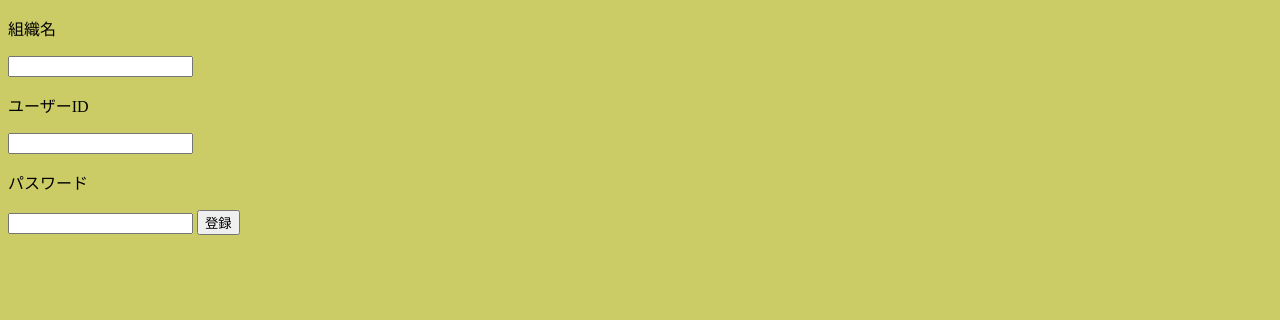
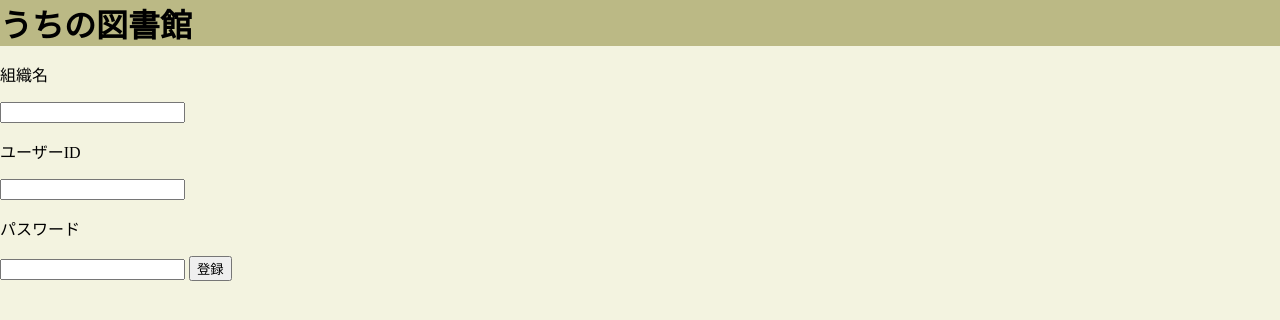
Before and after one commit to yo16/bookshelf_2023, a Flask app: page /signup in a window 1280 px wide. Shown: the top 320 px of the page. Run offline with Flask 3, Linux system fonts and the light colour scheme; parts of the project's set-up code (start-up, migrations or seed data) failed here and were passed over; some libraries are stand-ins or nearby versions.

Commit message:
ヘッダーの形

```diff
--- a/app/static/css/main.css
+++ b/app/static/css/main.css
@@ -1,3 +1,14 @@
 body {
-    background-color: #cc6;
+    background-color: #f3f3e0;
+    margin: 0;
 }
+
+#body_header {
+    background-color: #bbb985;
+    position: relative;
+    width: 100%;
+    height: auto;
+}
+#body_header h1 {
+    margin: 0;
+}
--- a/app/templates/base.html
+++ b/app/templates/base.html
@@ -22,6 +22,9 @@
         {% block header_append %}{% endblock %}
     </head>
     <body>
+        <div id="body_header">
+            <h1>{% block org_name2 %}うち{% endblock %}の図書館</h1>
+        </div>
         {% block body_header %}{% endblock %}
         {% block body %}{% endblock -%}
     </body>
--- a/app/templates/base_internal.html
+++ b/app/templates/base_internal.html
@@ -6,6 +6,7 @@
 
 
 {% block org_name %}{{ organization.org_name }}{% endblock %}
+{% block org_name2 %}{{ organization.org_name }}{% endblock %}
 
 
 {% block body_header %}
```
